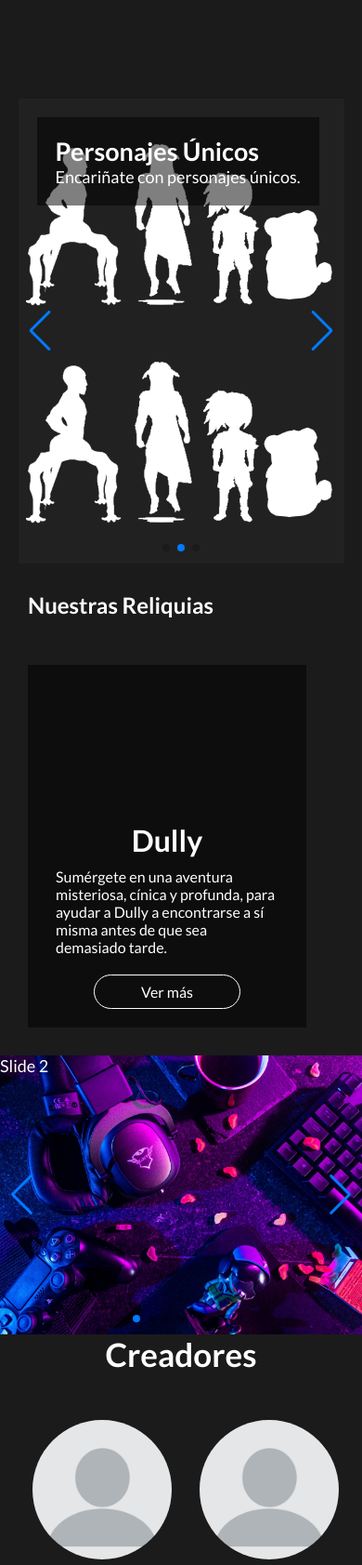
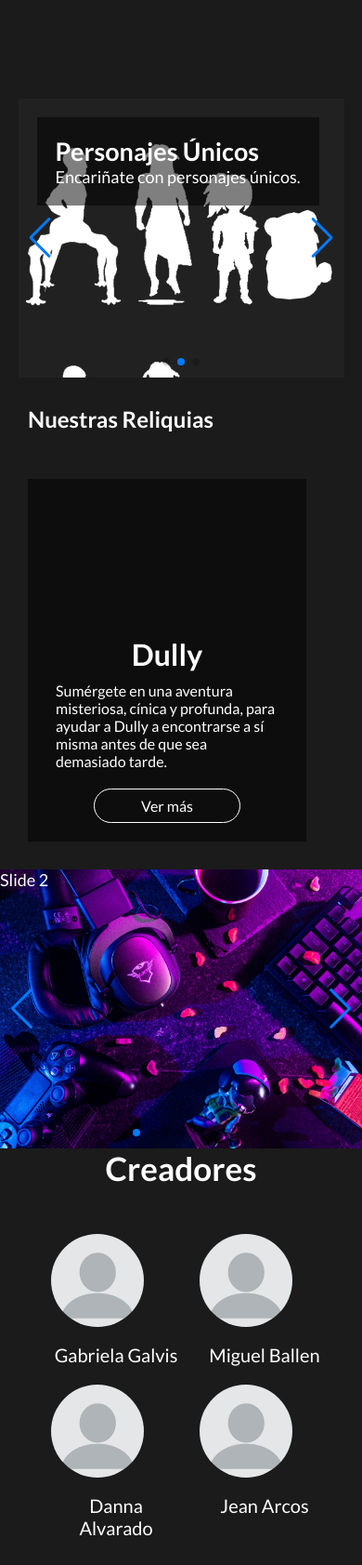
Before and after one commit to 10Gaby/Crex-Studio, a plain HTML site: page index.html in a window 390 px wide. Shown: the part 314-1997 px from the top of the page at 93% size. Drawn offline with nearby package versions, Linux system fonts and the light colour scheme.

Commit message:
responsive

```diff
--- a/css/index.scss
+++ b/css/index.scss
@@ -258,6 +258,10 @@ footer{
   .img-slider{
     width: 600px;
   }
+
+  #sw1{
+    height: 300px;
+  }
 }
 
 @media screen and (max-width: 950px){
@@ -266,7 +270,7 @@ footer{
   }
 
   .creadores img{
-    width: 150px;
+    width: 130px;
   }
 }
 
@@ -309,4 +313,7 @@ footer{
   .footer2{
     justify-content: center;
   }
+  .creadores img{
+    width: 100px;
+  }
 }
```
Also changed, not shown: css/index.css, 1 other file.
